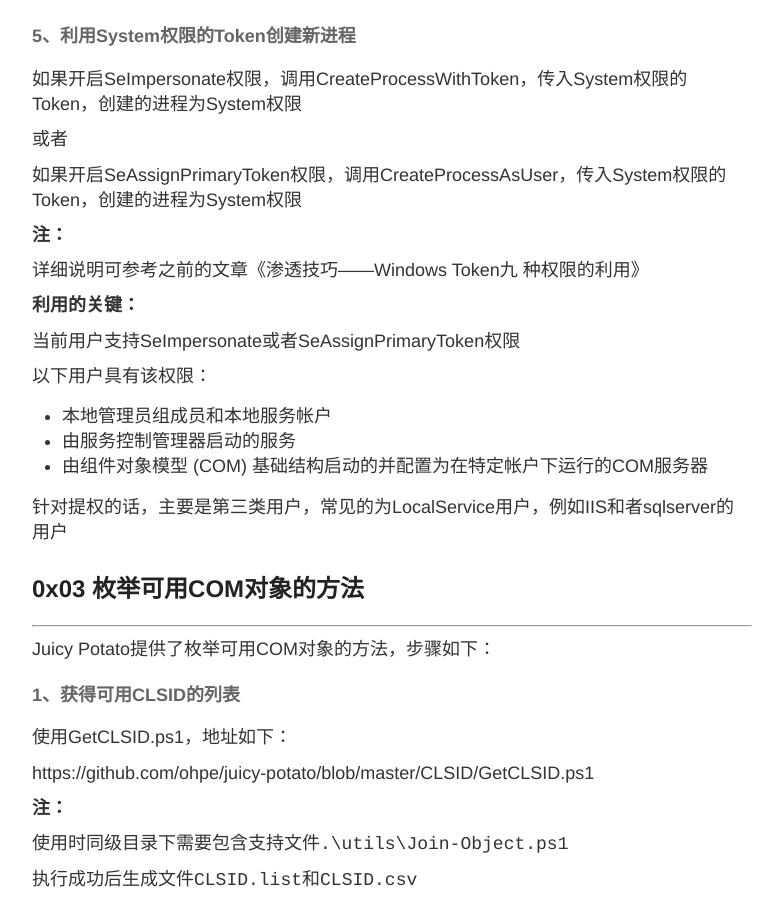
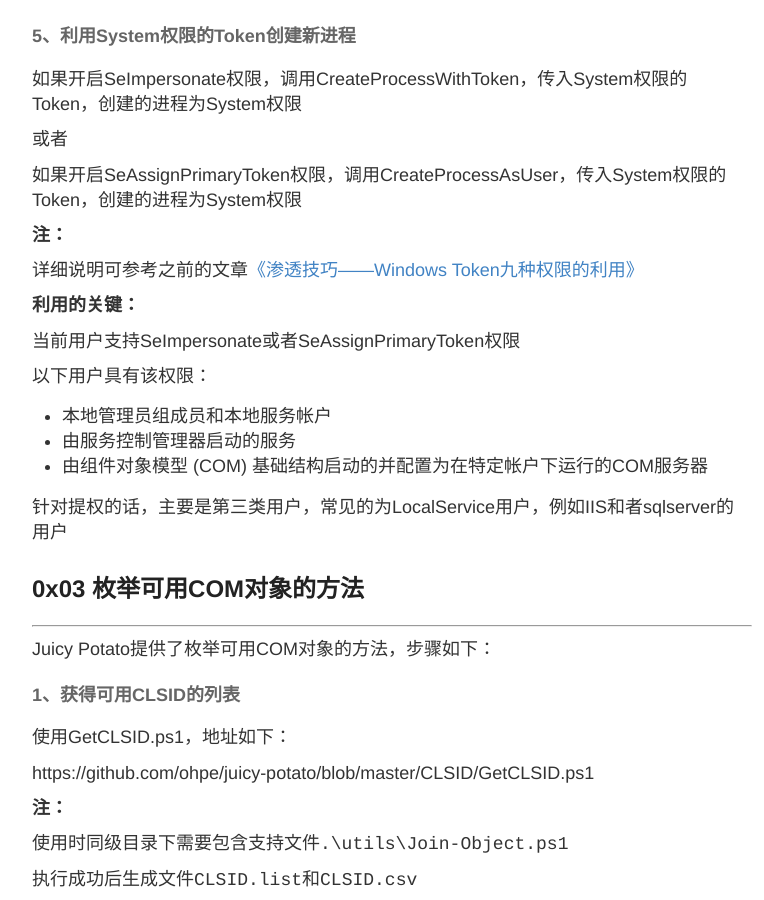
Before and after one commit to 3gstudent/backup-3gstudent.github.io, a Jekyll site: the page built from _posts/2018-9-10-Windows本地提权工具Juicy Potato测试分析.md, in a window 1280 px wide and 900 px high, scrolled down 1893 px. Shown: the whole window, without its empty margins (248-1012 px from the left). Built offline with Jekyll 4.4.1, drawn with Linux system fonts in a browser that asks for light colours; part of the change alters nothing that is shown.

```diff
--- a/_posts/2018-9-10-Windows本地提权工具Juicy Potato测试分析.md
+++ b/_posts/2018-9-10-Windows本地提权工具Juicy Potato测试分析.md
@@ -84,8 +84,7 @@ Juicy Potato支持指定任意本地端口，但是RPC一般默认为135端口
 
 **注：**
 
-详细说明可参考之前的文章《渗透技巧——Windows Token九
-种权限的利用》
+详细说明可参考之前的文章[《渗透技巧——Windows Token九种权限的利用》](https://3gstudent.github.io/3gstudent.github.io/%E6%B8%97%E9%80%8F%E6%8A%80%E5%B7%A7-Windows-Token%E4%B9%9D%E7%A7%8D%E6%9D%83%E9%99%90%E7%9A%84%E5%88%A9%E7%94%A8/)
 
 
 **利用的关键：**
```
